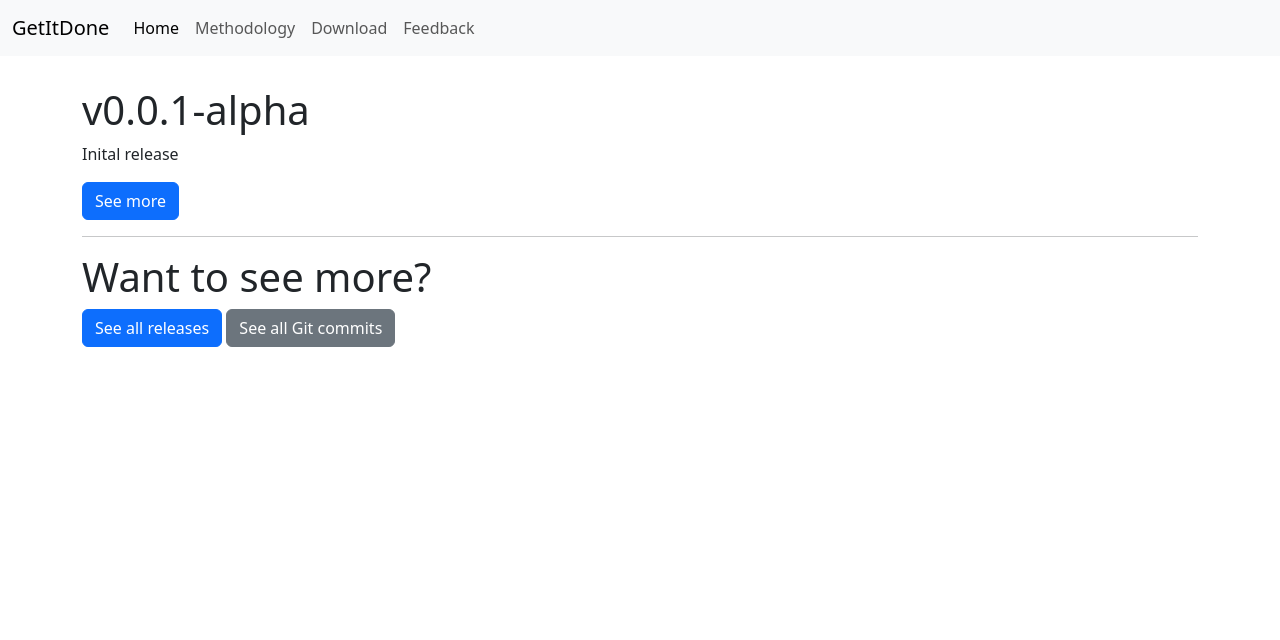
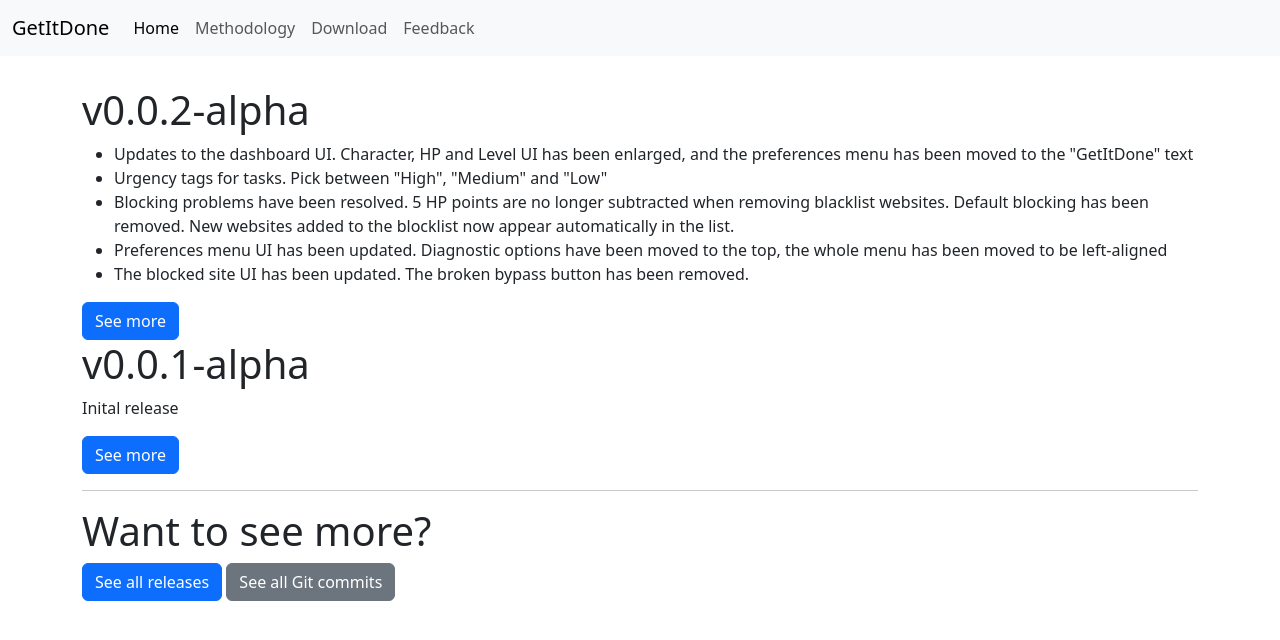
Before and after one commit to julianalg/GetItDone, a browser extension: page docs/pages/changelog/changelog.html in a window 1280 px wide. Drawn offline with nearby package versions, Linux system fonts and the light colour scheme.

Commit message:
updates to the website in order to reflect the new version

```diff
--- a/docs/pages/changelog/changelog.html
+++ b/docs/pages/changelog/changelog.html
@@ -39,6 +39,17 @@
         </header>
         <main>
             <div class="container main">
+              <div class="change">
+                <h1>v0.0.2-alpha</h1>
+                <ul>
+                  <li>Updates to the dashboard UI. Character, HP and Level UI has been enlarged, and the preferences menu has been moved to the "GetItDone" text </li>
+                  <li>Urgency tags for tasks. Pick between "High", "Medium" and "Low" </li>
+                  <li>Blocking problems have been resolved. 5 HP points are no longer subtracted when removing blacklist websites. Default blocking has been removed. New websites added to the blocklist now appear automatically in the list. </li>
+                  <li>Preferences menu UI has been updated. Diagnostic options have been moved to the top, the whole menu has been moved to be left-aligned</li>
+                  <li>The blocked site UI has been updated. The broken bypass button has been removed.</li>
+                </ul>
+                <a class="btn btn-primary" href="https://github.com/julianagar/GetItDone/releases/tag/v0.0.2">See more</a>
+              </div>
                 <div class="change">
                     <h1>v0.0.1-alpha</h1>
                     <p>Inital release</p>
```
Also changed, not shown: docs/index.html (+1 -1 lines), docs/pages/download/download.html (+1 -1 lines).
